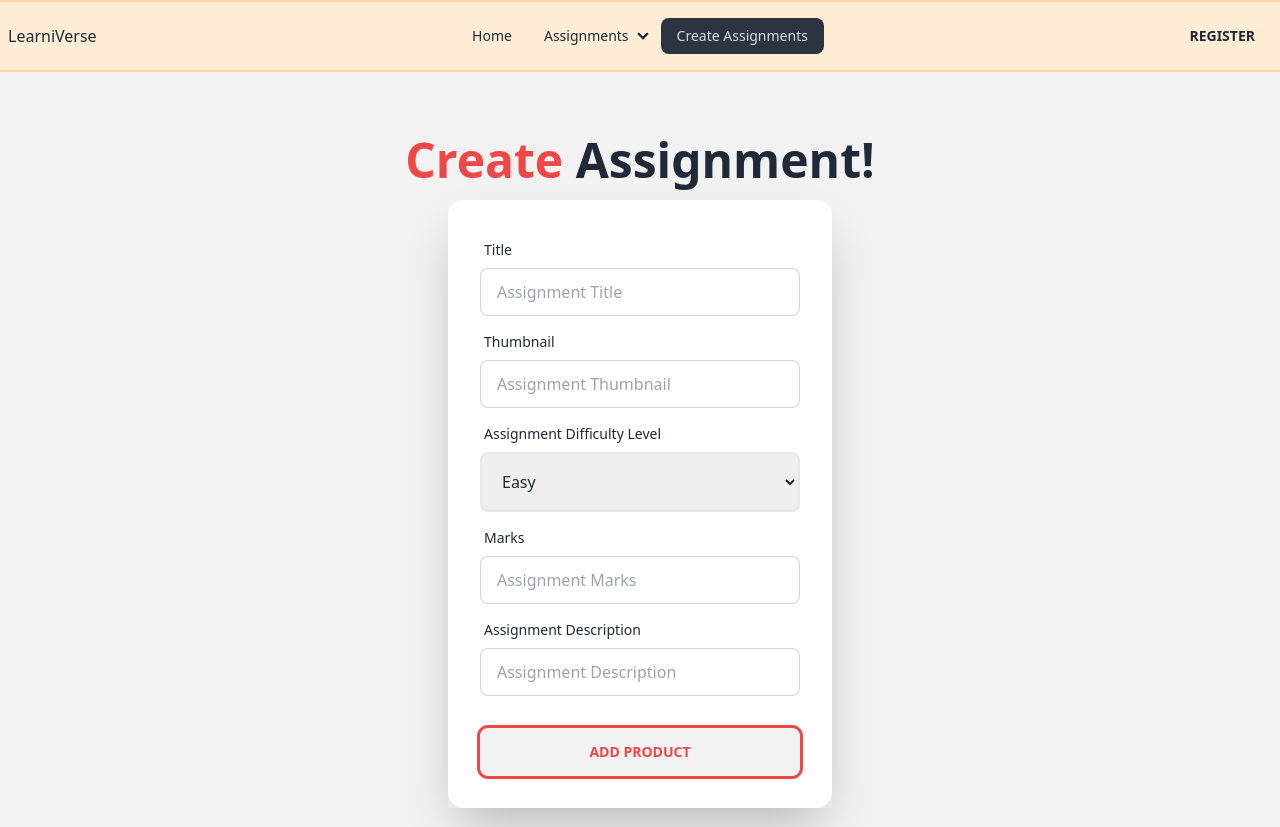
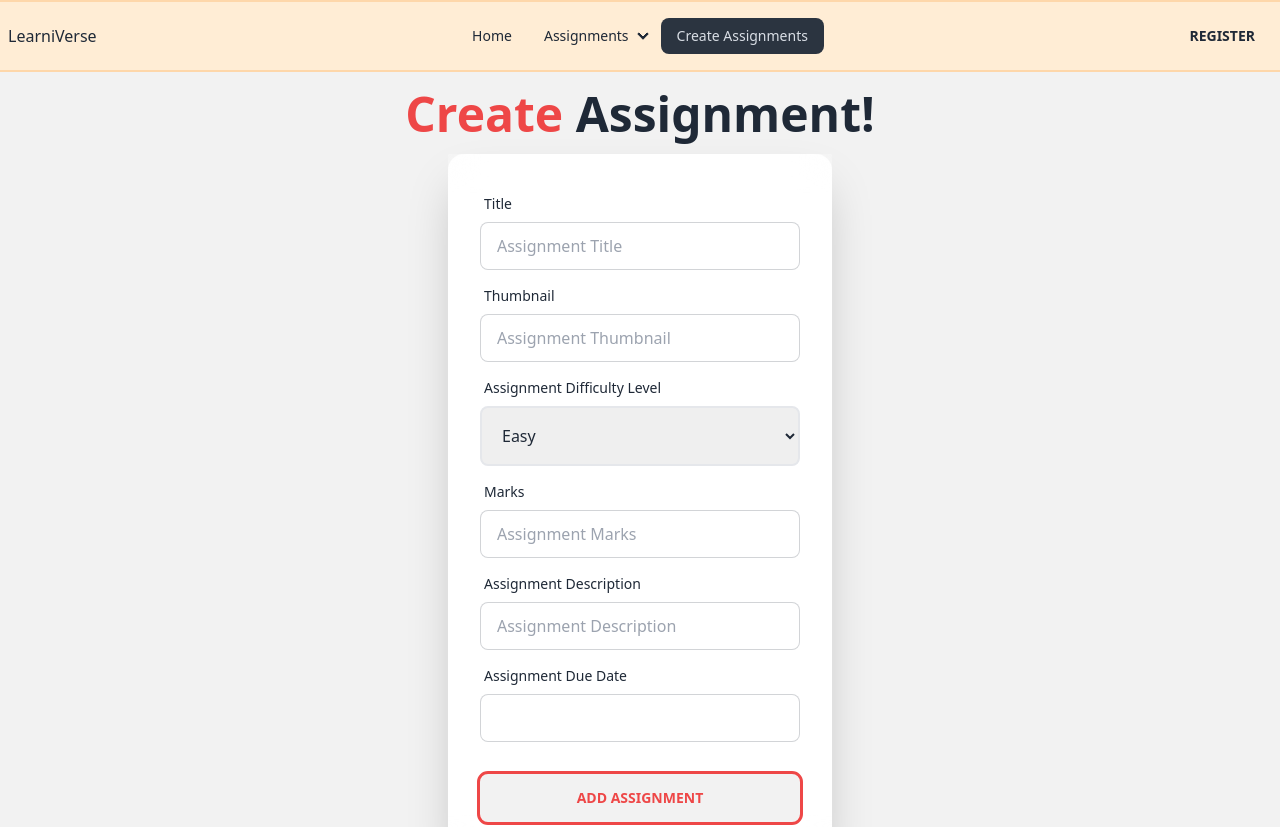
Before and after one commit to AAkilRaiyanPrantho/Learniverse-Client-Site, a React (Vite) app: page /createAssignments in a window 1280 px wide. Shown: the top 827 px of the page. Built offline with nearby package versions, Linux system fonts and the light colour scheme; no server answers.

Commit message:
React Date Picker added and used to set the due date

```diff
--- a/package.json
+++ b/package.json
@@ -14,6 +14,7 @@
     "localforage": "^1.10.0",
     "match-sorter": "^6.3.1",
     "react": "^18.2.0",
+    "react-datepicker": "^4.21.0",
     "react-dom": "^18.2.0",
     "react-icons": "^4.11.0",
     "react-router-dom": "^6.18.0",
--- a/src/components/CreateAssignments/CreateAssignments.jsx
+++ b/src/components/CreateAssignments/CreateAssignments.jsx
@@ -1,4 +1,14 @@
+import { useState } from "react";
+import DatePicker from "react-datepicker";
+
+import "react-datepicker/dist/react-datepicker.css";
+
+
 const CreateAssignments = () => {
+
+    const [selectedDate, setSelectedDate] = useState(null);
+
+
   const handleCreateAssignments = (e) => {
     e.preventDefault();
     const form = e.target;
@@ -6,9 +16,10 @@ const CreateAssignments = () => {
     const thumbnail = form.thumbnail.value;
     const assignmentDifficultyLevel = form.assignmentDifficultyLevel.value;
     const marks = form.marks.value;
+    const dueDate = form.dueDate.value;
     const assignmentDescription = form.assignmentDescription.value;
 
-    const newAssignment = { title, thumbnail, assignmentDifficultyLevel, marks, assignmentDescription };
+    const newAssignment = { title, thumbnail, assignmentDifficultyLevel, marks, assignmentDescription,dueDate };
     console.log(newAssignment);
   };
 
@@ -93,10 +104,23 @@ const CreateAssignments = () => {
                     required
                   />
                 </div>
+                <div className="form-control">
+                  <label className="label">
+                    <span className="label-text">Assignment Due Date</span>
+                  </label>
+                  <DatePicker name="dueDate" className="input input-bordered w-full" selected={selectedDate} onChange={(date) => setSelectedDate(date)} />
+                  {/* <input
+                    type="text"
+                    name="dueDate"
+                    placeholder="Assignment Due Date"
+                    className="input input-bordered"
+                    required
+                  /> */}
+                </div>
 
                 <div className="form-control mt-6">
                   <button className="btn outline outline-[#ee4747] text-[#ee4747]">
-                    Add Product
+                    Add Assignment
                   </button>
                 </div>
               </form>
```
Also changed, not shown: 1 other file (tests, documents, lock files or other folders).
